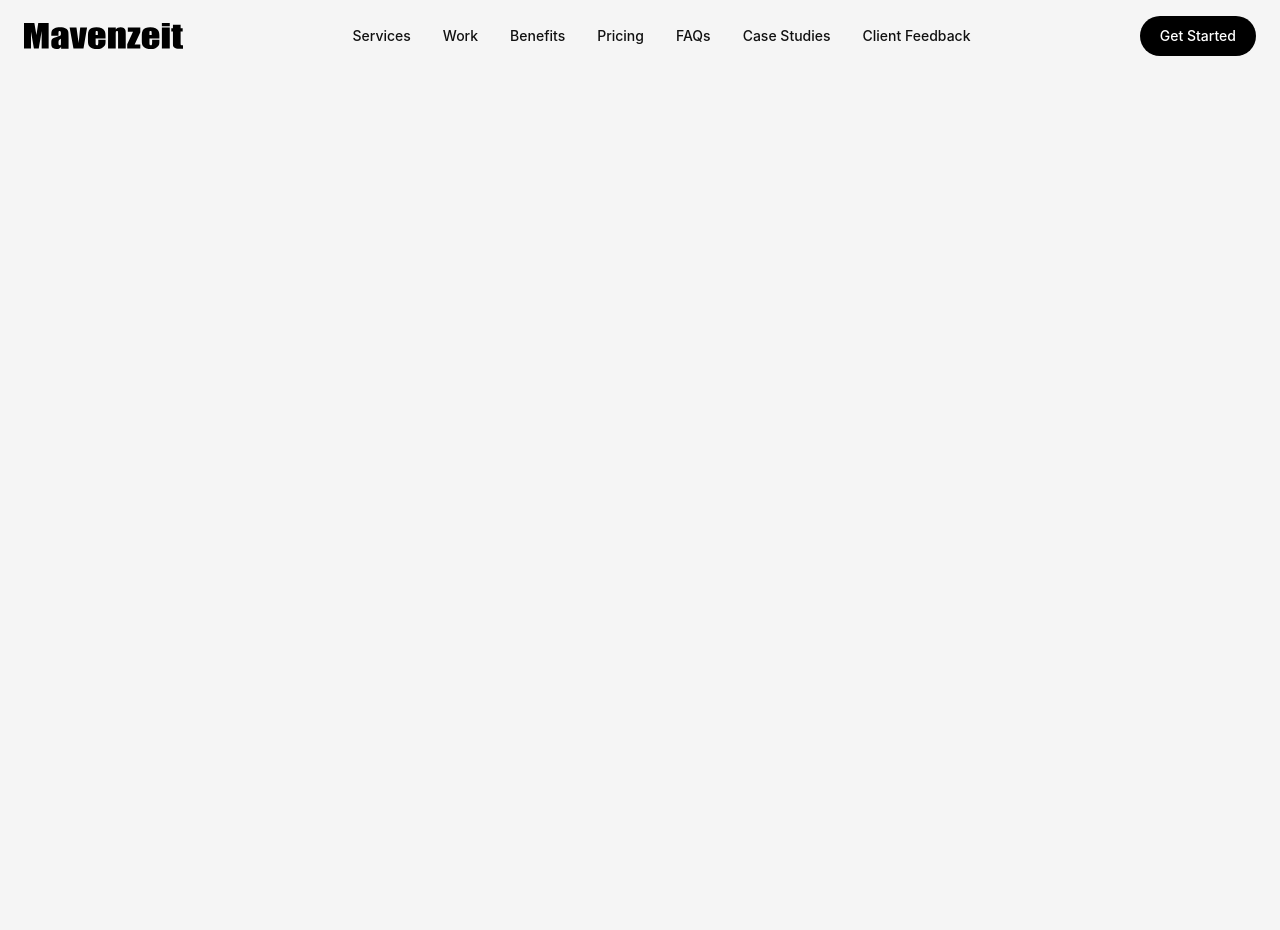
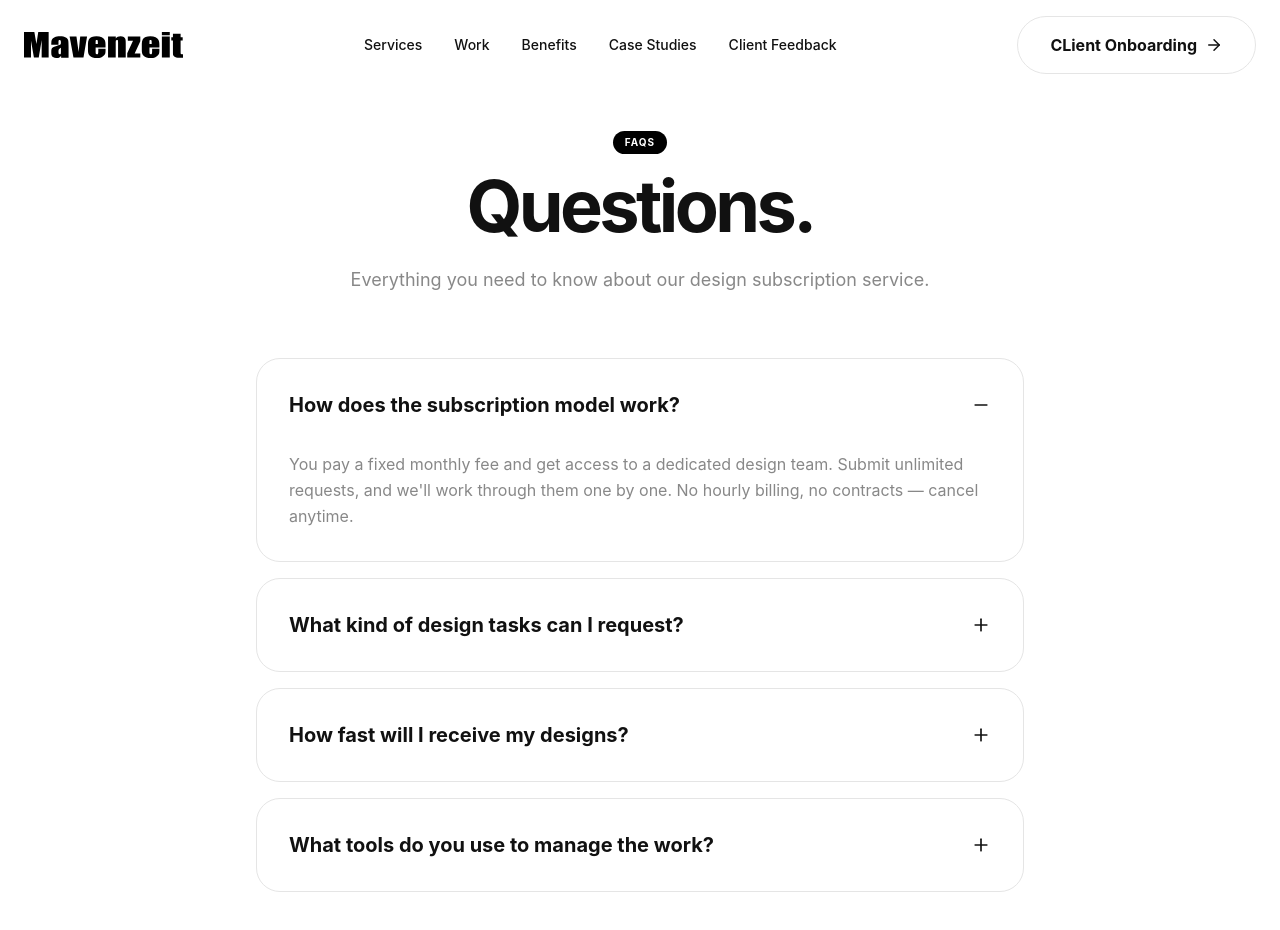
Before and after one commit to Chandrikamohan/Mavenzeit, a React (Vite) app: page /faqs in a window 1280 px wide. Shown: the top 930 px of the page. Before the commit the page ends 800 px from the top, so only its background shows below. Built offline with nearby package versions, Linux system fonts and the light colour scheme.

Commit message:
removed Price part

```diff
--- a/src/App.tsx
+++ b/src/App.tsx
@@ -39,6 +39,7 @@ import FullServiceManagement from './FullServiceManagement';
 import logoImg from './images/footer_logo.jpg';
 import AmazonAdvertising from './AmazonAdvertising';
 import StrategyConsulting from './StrategyConsulting';
+import FAQ from './FAQ';
 
 
 // import Hero from './Hero';
@@ -167,7 +168,7 @@ const Services = () => {
       title: "1.	Full-Service Management",
       path: "/full-service-management",
       desc: "Growth and scale management, including operations and advertising ",
-      tags: ["1. Ignite Your Business Growth", "2. Tailored Holistic Solutions", "3.	Maximize Your ROI", "4.	Collaborative Account Management", "5.	Transparent and Confident Delegation", "6.	Full Funnel Advertising Strategy"],
+      tags: ["Ignite Your Business Growth", "Tailored Holistic Solutions", "Maximize Your ROI", "Collaborative Account Management", "Transparent and Confident Delegation", "Full Funnel Advertising Strategy"],
       icon: <LayoutDashboard className="text-zinc-400" />,
       img: fullServiceImg
     },
@@ -175,7 +176,7 @@ const Services = () => {
       title: "2.	Amazon Advertising",
       path: "/amazon-advertising",
       desc: "Grow your business with a full-funnel Amazon search advertising strategy ",
-      tags: ["1. Looking for Inspiration", " 2. Product/Brand Awareness ", " 3. Improving Purchase Intent", " 4. Finding Information ", " 5. Driving Purchase "],
+      tags: ["Looking for Inspiration", " Product/Brand Awareness ", " Improving Purchase Intent", " Finding Information ", " Driving Purchase "],
       icon: <TrendingUp className="text-zinc-400" />,
       img: advertisingImg
     },
@@ -183,7 +184,7 @@ const Services = () => {
       title: "3.	Strategy & Consulting",
       path: "/strategy-consulting",
       desc: "Work with experienced strategists to guide your business growth",
-      tags: ["1. Product Launch", " 2. Product Market Fit ", " 3. Profitable Scaling ", " 4. Advertising Structure and Strategy ", " 5. Creative Strategy ", " 6. Global Launch Strategy "],
+      tags: ["Product Launch", " Product Market Fit ", " Profitable Scaling ", " Advertising Structure and Strategy ", " Creative Strategy ", " Global Launch Strategy "],
       icon: <SearchCheck className="text-zinc-400" />,
       img: strategyImg
     }
@@ -219,7 +220,7 @@ const Services = () => {
               <p className="text-brand-muted mb-8 leading-relaxed">{s.desc}</p>
               <div className="flex flex-wrap gap-2 mb-10">
                 {s.tags.map(t => (
-                  <span key={t} className="px-3 py-1 bg-white border border-brand-border rounded-full text-[10px] font-bold uppercase text-brand-muted">
+                  <span key={t} className="px-3 py-1 bg-white border border-brand-border rounded-full text-[10px] font-bold text-brand-muted">
                     {t}
                   </span>
                 ))}
@@ -253,7 +254,7 @@ const Benefits = () => {
             <div className="inline-block px-3 py-1 bg-black text-white rounded-full text-[10px] font-bold uppercase tracking-widest mb-4">
               Benefits
             </div>
-            <h2 className="text-5xl md:text-7xl font-bold tracking-tighter">Our Benefits.</h2>
+            <h2 className="text-5xl md:text-7xl font-bold tracking-tighter">We Offer</h2>
           </div>
           <p className="max-w-sm text-brand-muted text-lg leading-relaxed">
             Get unlimited design work for a simple monthly rate. No hourly billing, no surprises — pause or cancel whenever you need.
@@ -328,7 +329,7 @@ const Work = () => {
   );
 };
 
-const Pricing = () => {
+/* const Pricing = () => {
   const plans = [
     {
       name: "Design Retainer",
@@ -417,60 +418,8 @@ const Pricing = () => {
       </div>
     </section>
   );
-};
+}; */
 
-const FAQ = () => {
-  const faqs = [
-    { q: "How does the subscription model work?", a: "You pay a fixed monthly fee and get access to a dedicated design team. Submit unlimited requests, and we'll work through them one by one. No hourly billing, no contracts — cancel anytime." },
-    { q: "What kind of design tasks can I request?", a: "Everything from brand identity and UI/UX design to social media graphics, pitch decks, and custom illustrations. We cover the full spectrum of digital design." },
-    { q: "How fast will I receive my designs?", a: "Most requests are delivered in 2-3 business days. More complex projects like full website redesigns or mobile apps are broken down into smaller milestones." },
-    { q: "What tools do you use to manage the work?", a: "We primarily use Figma for design and Trello or Notion for project management. Communication happens asynchronously via Slack or our dedicated design portal." },
-  ];
-
-  const [openIndex, setOpenIndex] = useState<number | null>(0);
-
-  return (
-    <section id="faqs" className="py-24 px-6 bg-white">
-      <div className="max-w-3xl mx-auto">
-        <div className="text-center mb-16">
-          <div className="inline-block px-3 py-1 bg-black text-white rounded-full text-[10px] font-bold uppercase tracking-widest mb-4">
-            FAQs
-          </div>
-          <h2 className="text-5xl md:text-7xl font-bold tracking-tighter mb-6">Questions.</h2>
-          <p className="text-brand-muted text-lg">Everything you need to know about our design subscription service.</p>
-        </div>
-
-        <div className="space-y-4">
-          {faqs.map((f, i) => (
-            <div key={i} className="border border-brand-border rounded-3xl overflow-hidden">
-              <button
-                className="w-full p-8 flex items-center justify-between text-left hover:bg-brand-bg transition-colors"
-                onClick={() => setOpenIndex(openIndex === i ? null : i)}
-              >
-                <span className="text-xl font-bold">{f.q}</span>
-                {openIndex === i ? <Minus size={20} /> : <Plus size={20} />}
-              </button>
-              <AnimatePresence>
-                {openIndex === i && (
-                  <motion.div
-                    initial={{ height: 0, opacity: 0 }}
-                    animate={{ height: "auto", opacity: 1 }}
-                    exit={{ height: 0, opacity: 0 }}
-                    className="overflow-hidden"
-                  >
-                    <div className="p-8 pt-0 text-brand-muted leading-relaxed">
-                      {f.a}
-                    </div>
-                  </motion.div>
-                )}
-              </AnimatePresence>
-            </div>
-          ))}
-        </div>
-      </div>
-    </section>
-  );
-};
 
 const Contact = () => {
   return (
@@ -566,7 +515,7 @@ const Footer = () => {
           <div>
             <h4 className="text-xs font-bold uppercase tracking-widest text-brand-muted mb-6">Navigation</h4>
             <ul className="space-y-4 font-medium">
-              {['Services', 'Benefits', 'Work', 'Pricing', 'Reviews', 'FAQs'].map(item => (
+              {['Services', 'Benefits', 'Work', 'Reviews', 'FAQs'].map(item => (
                 <li key={item}><a href={`#${item.toLowerCase()}`} className="hover:text-brand-muted transition-colors">{item}</a></li>
               ))}
             </ul>
@@ -624,7 +573,7 @@ function HomePage() {
       <Services />
       <Benefits />
       <Work />
-      <Pricing />
+      {/* <Pricing /> */}
       <FAQ />
       <Contact />
     </>
@@ -644,6 +593,7 @@ export default function App() {
         <Route path="/full-service-management" element={<FullServiceManagement />} />
         <Route path="/amazon-advertising" element={<AmazonAdvertising />} />
         <Route path="/strategy-consulting" element={<StrategyConsulting />} />
+        <Route path="/faqs" element={<FAQ />} />
       </Routes>
     </Router>
   );
--- /dev/null
+++ b/src/FAQ.tsx
@@ -0,0 +1,58 @@
+import { useState } from 'react';
+import { motion, AnimatePresence } from 'motion/react';
+import { Plus, Minus } from 'lucide-react';
+
+const FAQ = () => {
+    const faqs = [
+        { q: "How does the subscription model work?", a: "You pay a fixed monthly fee and get access to a dedicated design team. Submit unlimited requests, and we'll work through them one by one. No hourly billing, no contracts — cancel anytime." },
+        { q: "What kind of design tasks can I request?", a: "Everything from brand identity and UI/UX design to social media graphics, pitch decks, and custom illustrations. We cover the full spectrum of digital design." },
+        { q: "How fast will I receive my designs?", a: "Most requests are delivered in 2-3 business days. More complex projects like full website redesigns or mobile apps are broken down into smaller milestones." },
+        { q: "What tools do you use to manage the work?", a: "We primarily use Figma for design and Trello or Notion for project management. Communication happens asynchronously via Slack or our dedicated design portal." },
+    ];
+
+    const [openIndex, setOpenIndex] = useState<number | null>(0);
+
+    return (
+        <section id="faqs" className="py-24 px-6 bg-white pt-32">
+            <div className="max-w-3xl mx-auto">
+                <div className="text-center mb-16">
+                    <div className="inline-block px-3 py-1 bg-black text-white rounded-full text-[10px] font-bold uppercase tracking-widest mb-4">
+                        FAQs
+                    </div>
+                    <h2 className="text-5xl md:text-7xl font-bold tracking-tighter mb-6">Questions.</h2>
+                    <p className="text-brand-muted text-lg">Everything you need to know about our design subscription service.</p>
+                </div>
+
+                <div className="space-y-4">
+                    {faqs.map((f, i) => (
+                        <div key={i} className="border border-brand-border rounded-3xl overflow-hidden">
+                            <button
+                                className="w-full p-8 flex items-center justify-between text-left hover:bg-brand-bg transition-colors"
+                                onClick={() => setOpenIndex(openIndex === i ? null : i)}
+                            >
+                                <span className="text-xl font-bold">{f.q}</span>
+                                {openIndex === i ? <Minus size={20} /> : <Plus size={20} />}
+                            </button>
+                            <AnimatePresence>
+                                {openIndex === i && (
+                                    <motion.div
+                                        initial={{ height: 0, opacity: 0 }}
+                                        animate={{ height: "auto", opacity: 1 }}
+                                        exit={{ height: 0, opacity: 0 }}
+                                        className="overflow-hidden"
+                                    >
+                                        <div className="p-8 pt-0 text-brand-muted leading-relaxed">
+                                            {f.a}
+                                        </div>
+                                    </motion.div>
+                                )}
+                            </AnimatePresence>
+                        </div>
+                    ))}
+                </div>
+            </div>
+        </section>
+    );
+};
+
+export default FAQ;
--- a/src/Navbar.tsx
+++ b/src/Navbar.tsx
@@ -1,7 +1,7 @@
 import { useNavigate, useLocation } from 'react-router-dom';
 import { useState, useEffect } from 'react';
 import { cn } from './lib/utils';
-import { Menu, X } from 'lucide-react';
+import { ArrowRight, Menu, UserPlus, X } from 'lucide-react';
 import { motion, AnimatePresence } from 'motion/react';
 import logoImg from './images/logo.svg';
 
@@ -48,7 +48,7 @@ const Navbar = () => {
         </div>
 
         <div className="hidden md:flex items-center gap-8">
-          {['Services', 'Work', 'Benefits', 'Pricing', 'FAQs', 'Case Studies', 'Client Feedback'].map(item => (
+          {['Services', 'Work', 'Benefits', 'Case Studies', 'Client Feedback'].map(item => (
             <button
               key={item}
               className="text-sm font-medium hover:text-brand-muted transition-colors"
@@ -60,8 +60,9 @@ const Navbar = () => {
         </div>
 
         <div className="flex items-center gap-4">
-          <button className="hidden md:block px-5 py-2.5 bg-black text-white rounded-full text-sm font-medium hover:bg-black/80 transition-all">
-            Get Started
+          <button className="px-8 py-4 bg-white border border-brand-border rounded-full font-bold flex items-center gap-2 hover:bg-black/5 transition-colors">
+            CLient Onboarding
+            <ArrowRight size={18} />
           </button>
           <button
             className="md:hidden p-2 hover:bg-black/5 rounded-full"
@@ -91,7 +92,7 @@ const Navbar = () => {
               </button>
             ))}
             <button className="w-full py-4 bg-black text-white rounded-xl font-medium mt-2">
-              Get Started
+              Client Onboarding
             </button>
           </motion.div>
         )}
```
